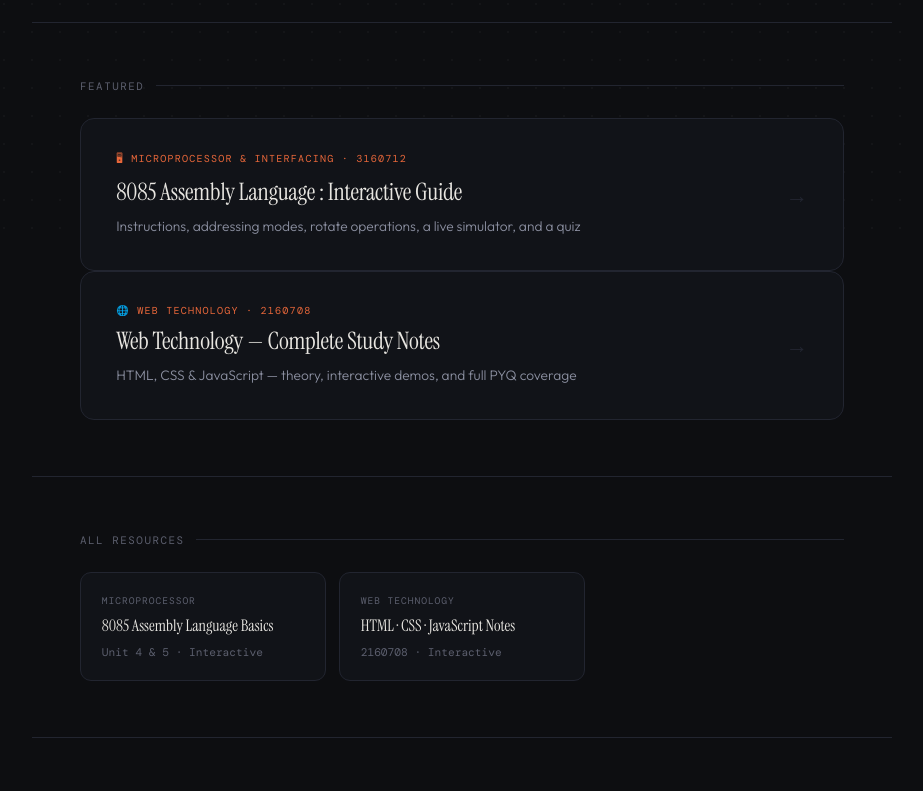
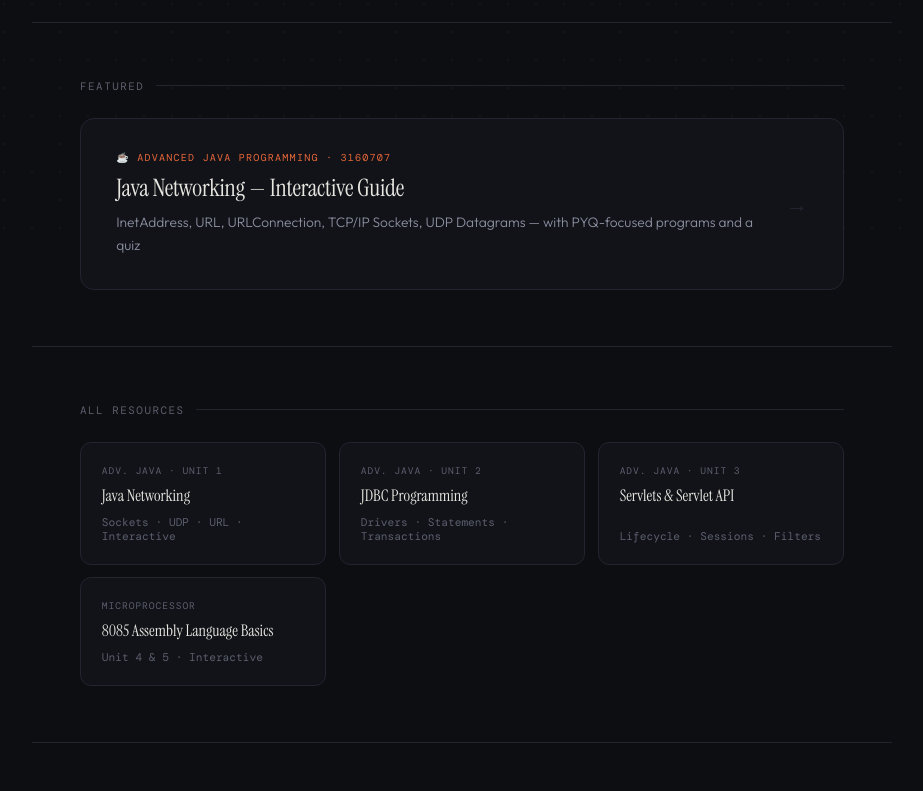
Before and after one commit to wsujal/wsujal.github.io, a plain HTML site: page index.html in a window 1280 px wide. Shown: the part 570-1361 px from the top of the page, without its empty margins (178-1101 px from the left). Drawn offline with nearby package versions, Linux system fonts and the light colour scheme.

Commit message:
added AJP resource nav

```diff
--- a/index.html
+++ b/index.html
@@ -421,22 +421,14 @@
 
 <div class="section fade-up d2">
   <div class="section-label">Featured</div>
-  <a href="resources.html" class="featured-card">
+  <a href="resources/AdvJava/chapter1_networking.html" class="featured-card">
     <div>
-      <div class="fc-tag">🖥 Microprocessor &amp; Interfacing · 3160712</div>
-      <div class="fc-title">8085 Assembly Language : Interactive Guide</div>
-      <div class="fc-desc">Instructions, addressing modes, rotate operations, a live simulator, and a quiz</div>
+      <div class="fc-tag">☕ Advanced Java Programming · 3160707</div>
+      <div class="fc-title">Java Networking — Interactive Guide</div>
+      <div class="fc-desc">InetAddress, URL, URLConnection, TCP/IP Sockets, UDP Datagrams — with PYQ-focused programs and a quiz</div>
     </div>
     <div class="fc-arrow">→</div>
   </a>
-  <a href="webtech.html" class="featured-card">
-  <div>
-    <div class="fc-tag">🌐 Web Technology · 2160708</div>
-    <div class="fc-title">Web Technology — Complete Study Notes</div>
-    <div class="fc-desc">HTML, CSS & JavaScript — theory, interactive demos, and full PYQ coverage</div>
-  </div>
-  <div class="fc-arrow">→</div>
-</a>
 </div>
 
 <div class="divider"></div>
@@ -444,16 +436,26 @@
 <div class="section fade-up d3">
   <div class="section-label">All Resources</div>
   <div class="post-grid">
+    <a href="resources/AdvJava/chapter1_networking.html" class="post-card">
+      <div class="post-tag">Adv. Java · Unit 1</div>
+      <div class="post-title">Java Networking</div>
+      <div class="post-meta">Sockets · UDP · URL · Interactive</div>
+    </a>
+    <a href="resources/AdvJava/chapter2_jdbc.html" class="post-card">
+      <div class="post-tag">Adv. Java · Unit 2</div>
+      <div class="post-title">JDBC Programming</div>
+      <div class="post-meta">Drivers · Statements · Transactions</div>
+    </a>
+    <a href="resources/AdvJava/chapter3_servlets.html" class="post-card">
+      <div class="post-tag">Adv. Java · Unit 3</div>
+      <div class="post-title">Servlets & Servlet API</div>
+      <div class="post-meta">Lifecycle · Sessions · Filters</div>
+    </a>
     <a href="resources.html" class="post-card">
       <div class="post-tag">Microprocessor</div>
       <div class="post-title">8085 Assembly Language Basics</div>
       <div class="post-meta">Unit 4 &amp; 5 · Interactive</div>
     </a>
-   <a href="webtech.html" class="post-card">
-    <div class="post-tag">Web Technology</div>
-    <div class="post-title">HTML · CSS · JavaScript Notes</div>
-    <div class="post-meta">2160708 · Interactive</div>
-  </a>
   </div>
 </div>
 
```
